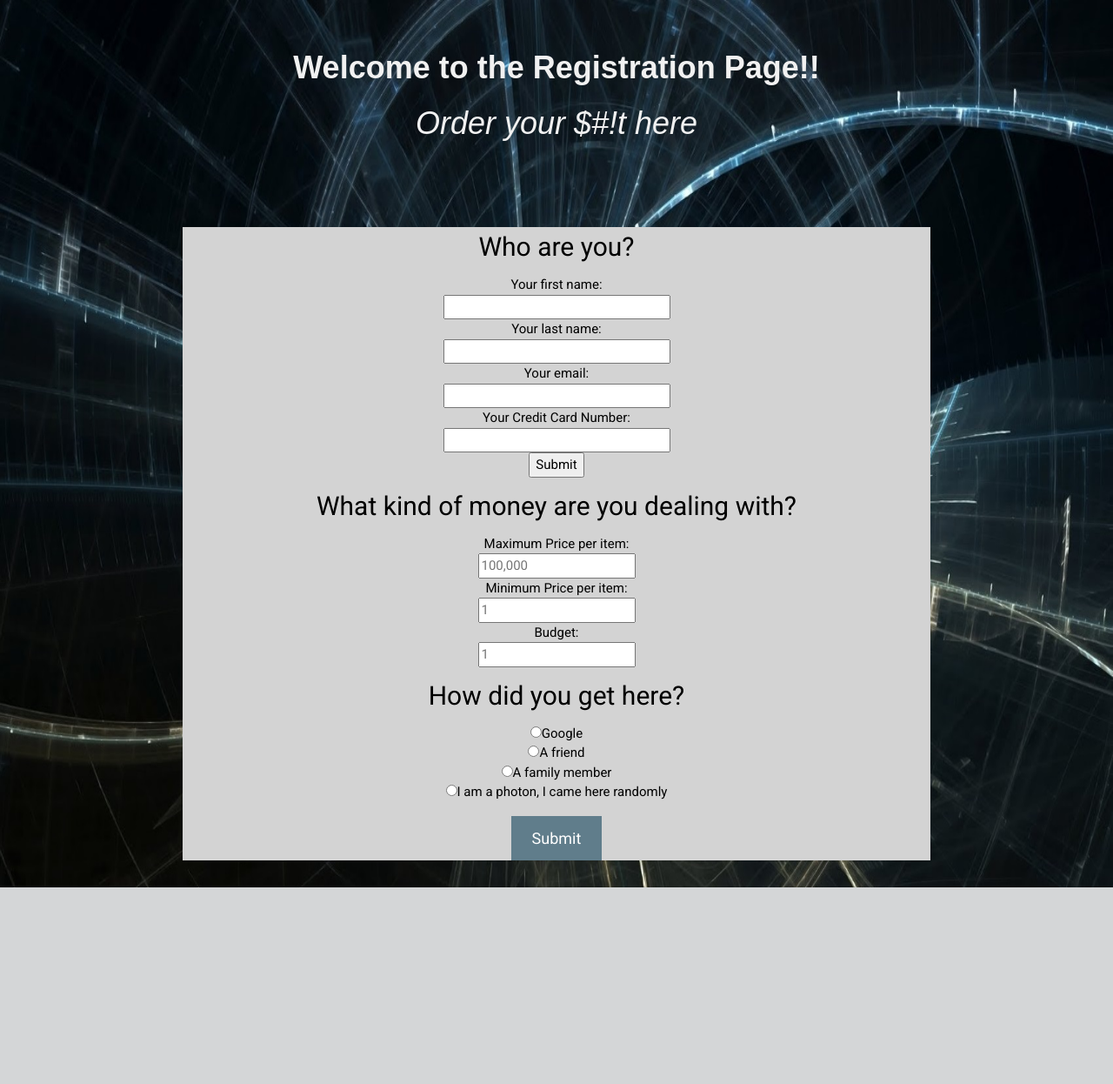
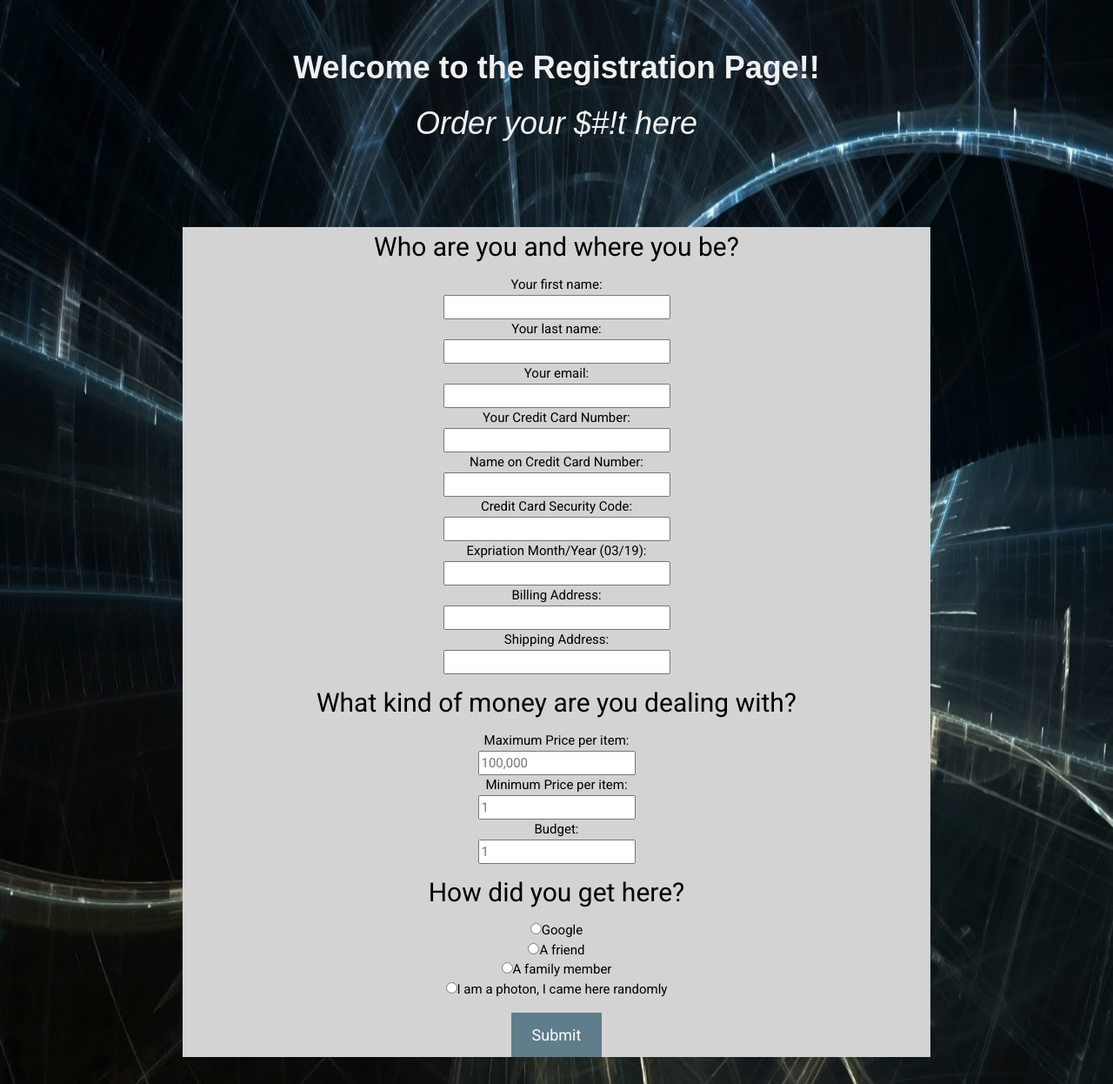
Before and after one commit to aahadley/random-bag, a Flask app: page /register in a window 1280 px wide. Shown: the whole page at 87% size. Before the commit the page ends 1020 px from the top, so only its background shows below. Run offline with Flask 2, Linux system fonts and the light colour scheme.

Commit message:
Update register.html

```diff
--- a/templates/register.html
+++ b/templates/register.html
@@ -28,8 +28,9 @@ body{
 
 <div class="w3-row-padding w3-padding-16 w3-center w3-container">
 		<div class="w3-content" style="padding:15px 60px">
+
 			<div style="background-color:lightgrey;">
-<h2>Who are you?</h2>
+<h2>Who are you and where you be?</h2>
 
   <form  action="" method="POST" enctype="multipart/form-data">
     <input type="hidden" name="action" value="submit">
@@ -42,12 +43,19 @@ body{
 
     Your email:<br>
     <input name="email" type="text" value="" size="30"/><br>
-
-
     Your Credit Card Number:<br>
     <input name="credit" value="" size="30"><br>
+  Name on Credit Card Number:<br>
+    <input name="creditName" value="" size="30"><br>
+  Credit Card Security Code:<br>
+    <input name="creditCode" value="" size="30"><br>
+  Expriation Month/Year (03/19):<br>
+    <input name="exp" value="" size="30"><br>
+  Billing Address:<br>
+    <input name="credit" value="" size="30"><br>
+  Shipping Address:<br>
+    <input name="credit" value="" size="30"><br>
 
-    <input type="submit" value="Submit"/>
     </form>
 
 
@@ -60,13 +68,14 @@ body{
 <label for="price" style="font-family:Roboto;">Budget:</label><br>
 <input type="text" name="budget" placeholder="1"><br>
 
-
 <h2>How did you get here?</h2>
 
 <input type="radio" name="answer">Google<br>
 <input type="radio" name="answer">A friend<br>
 <input type="radio" name="answer">A family member<br>
 <input type="radio" name="answer">I am a photon, I came here randomly<br>
+
+<form action="http://127.0.0.1:5000/cart">
 <input type="submit" value="Submit" class="w3-button w3-blue-grey w3-padding-large w3-large w3-margin-top" class="btn btn-lg btn-success">
 </form>
 </div>
```
